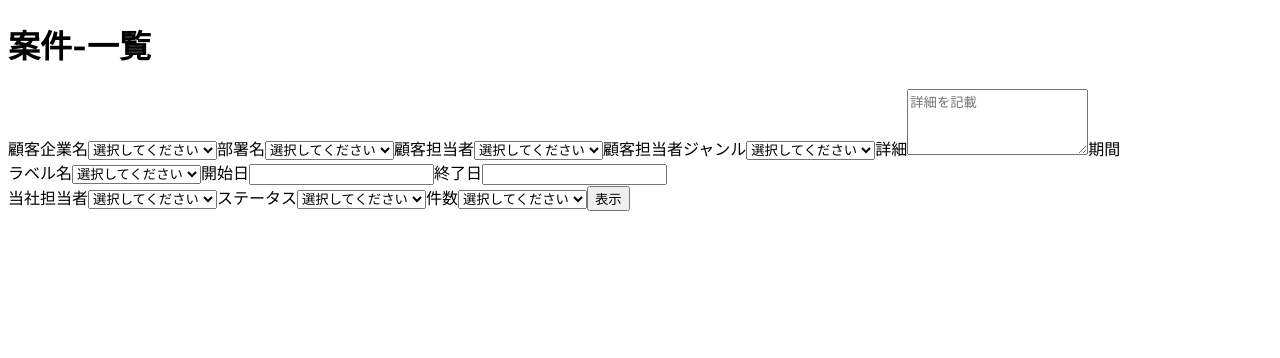
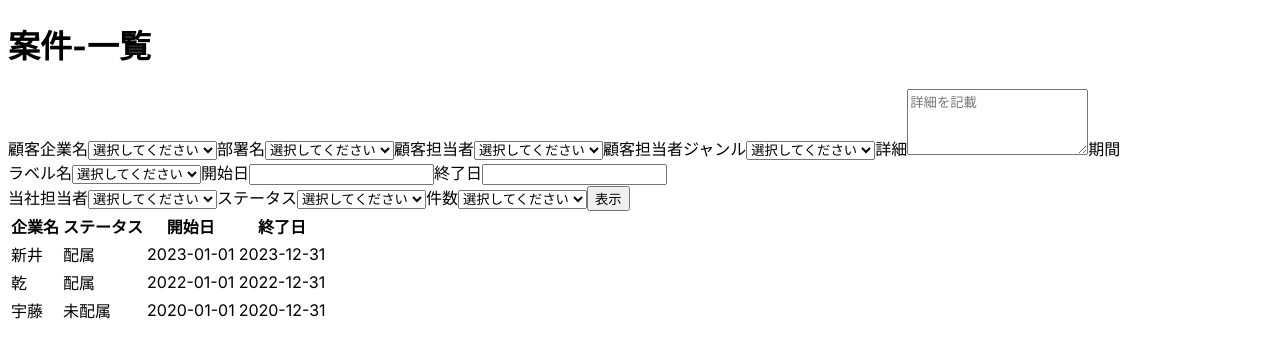
Before and after one commit to MimuraaEngitribe/CustomerWorkManager, a Next.js app: page /require_list in a window 1280 px wide. Shown: the top 358 px of the page. Built offline with nearby package versions, Linux system fonts and the light colour scheme.

Commit message:
jsonデータ取得処理追加

```diff
--- /dev/null
+++ b/src/app/Worker.json
@@ -0,0 +1,23 @@
+[
+    {
+      "name": "新井",
+      "status": "配属",
+      "startDate": "2023-01-01",
+      "endDate": "2023-12-31",
+      "companyID":"12345"
+    },
+    {
+        "name": "乾",
+        "status": "配属",
+        "startDate": "2022-01-01",
+        "endDate": "2022-12-31",
+        "companyID":"12345"
+    },
+    {
+        "name": "宇藤",
+        "status": "未配属",
+        "startDate": "2020-01-01",
+        "endDate": "2020-12-31",
+        "companyID":"12345"
+    }
+]
--- a/src/app/require_list/page.tsx
+++ b/src/app/require_list/page.tsx
@@ -1,6 +1,7 @@
 "use client";
 
 import { useState } from 'react';
+import Worker from "../Worker.json"
 import 'tailwindcss/tailwind.css'
 
 export default function Home() {
@@ -122,6 +123,22 @@ export default function Home() {
                 <option value="showListNum3">100件ずつ</option>
           </select>
           <button className="bg-sky-500 hover:bg-sky-700 text-white font-bold col-span-2 justify-center mx-10">表示</button>
+          <table>
+            <tr>
+              <th>企業名</th>
+              <th>ステータス</th>
+              <th>開始日</th>
+              <th>終了日</th>
+            </tr>
+            {Worker.map((worker, index) => (
+              <tr key={index}>
+                <td>{worker.name}</td>
+                <td>{worker.status}</td>
+                <td>{worker.startDate}</td>
+                <td>{worker.endDate}</td>
+              </tr>
+            ))}
+          </table>
         </div>
       </div>
     </main>
```
